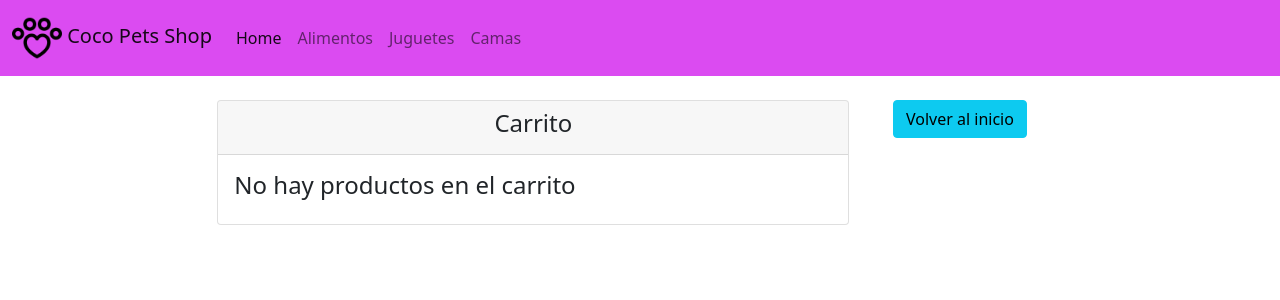
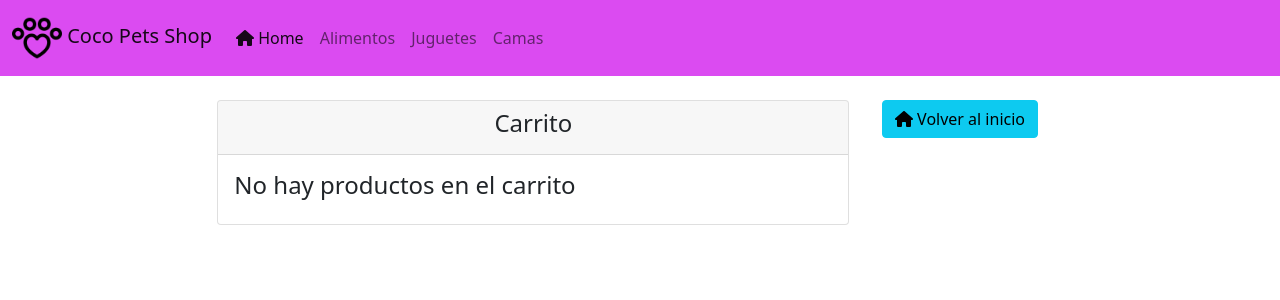
Before and after one commit to YesicaMendez/react-mendez, a React (Create React App) app: page /cart in a window 1280 px wide. Shown: the top 300 px of the page. Built offline with nearby package versions, Linux system fonts and the light colour scheme.

Commit message:
Proyecto Final React- Arreglos

```diff
--- a/src/components/Cart/Cart.jsx
+++ b/src/components/Cart/Cart.jsx
@@ -1,8 +1,8 @@
+import { faHouse, faTrash } from "@fortawesome/free-solid-svg-icons";
+import { FontAwesomeIcon } from "@fortawesome/react-fontawesome";
 import { useContext } from "react";
+import { Link } from "react-router-dom";
 import { CartContext } from "../../context/CartContext";
-import { FontAwesomeIcon } from "@fortawesome/react-fontawesome";
-import { faTrash } from "@fortawesome/free-solid-svg-icons";
-import { Link } from "react-router-dom";
 import "../Cart/Cart.css";
 
 function Cart() {
@@ -26,7 +26,7 @@ function Cart() {
                     </div>
                   )) ||
                     cart.map((item) => (
-                      <div className="row g-1 align-items-center mb-3 pb-2 border-bottom border-warning">
+                      <div key={item.id} className="row g-1 align-items-center mb-3 pb-2 border-bottom border-warning">
                         <div className="col-3">
                           <img
                             className="cart-item-img img-responsive"
@@ -61,7 +61,7 @@ function Cart() {
             </div>
             <div className="offset-1 col-10 offset-md-0 col-md-3 d-flex justify-content-center">
               {carritoVacio ?
-                <Link to={`/`}><button className="btn btn-info">Volver al inicio</button></Link>
+                <Link to={`/`}><button className="btn btn-info"><FontAwesomeIcon icon={faHouse}/> Volver al inicio</button></Link>
                 :
                 <div className="card col-10 border-0 mt-2">
                   <div className="card-header text-center">
--- a/src/components/ItemDetail/ItemDetail.jsx
+++ b/src/components/ItemDetail/ItemDetail.jsx
@@ -5,6 +5,7 @@ import { CartContext } from '../../context/CartContext';
 import ItemCount from '../ItemCount/ItemCount';
 import Swal from 'sweetalert2';
 import '../ItemDetail/ItemDetail.css';
+import { useEffect } from 'react';
 
 
 function ItemDetail({ product }) {
@@ -14,6 +15,15 @@ function ItemDetail({ product }) {
 
     const [stock, setStock] = useState(product.stock);
     const [countCart, setCountCart] = useState(0);
+
+    useEffect(() => {
+        const cartLocal = JSON.parse(localStorage.getItem('productos') ?? []);
+        let itemFind = cartLocal.find(item => item.id == id);
+        if (itemFind) {
+            const count = itemFind.quantity;
+            itemFind && setStock(stock - count);
+        }
+    }, []);
 
     const onAdd = (quantityToAdd) => {
         Swal.fire({
--- a/src/components/NavBar/NavBar.jsx
+++ b/src/components/NavBar/NavBar.jsx
@@ -1,3 +1,5 @@
+import { faHouse } from "@fortawesome/free-solid-svg-icons";
+import { FontAwesomeIcon } from "@fortawesome/react-fontawesome";
 import React, { useRef } from 'react';
 import { Link } from 'react-router-dom';
 import CartWidget from '../CartWidget';
@@ -28,7 +30,7 @@ function NavBar() {
                 <div ref={linksContainerRef} className="collapse navbar-collapse" id="navbarTogglerDemo02">
                     <ul className="navbar-nav me-auto mb-2 mb-lg-0">
                         <li className="nav-item">
-                            <Link onClick={collapseNav} className='nav-link active' aria-current="page" to={`/`}>Home</Link>
+                            <Link onClick={collapseNav} className='nav-link active' aria-current="page" to={`/`}><FontAwesomeIcon icon={faHouse}/> Home</Link>
                         </li>
                         <li className="nav-item">
                             <Link onClick={collapseNav} className='nav-link' to={`/category/alimento`}>Alimentos</Link>
```
